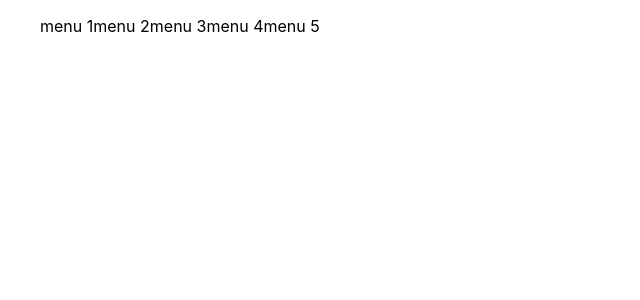
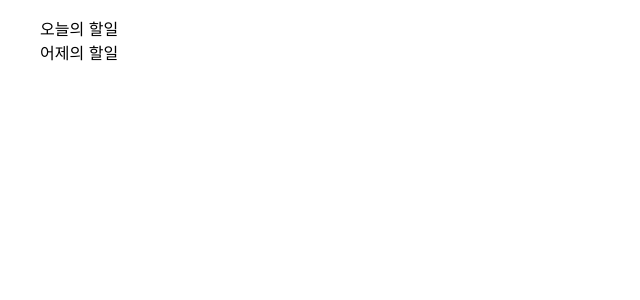
Before and after one commit to 22sonamu/react_study, a React (Create React App) app in the folder todo/: page / in a window 1280 px wide. Shown: the top 300 px of the page, without its empty margins (0-640 px from the left). Built offline with nearby package versions, Linux system fonts and the light colour scheme.

Commit message:
feat : todo Bundle 화면에 띄우기

```diff
--- a/todo/src/components/TodoBundle.css
+++ b/todo/src/components/TodoBundle.css
@@ -1,7 +1,3 @@
 ul {
     list-style:none;
 }
-
-li {
-    float: left;
-}
--- a/todo/src/components/TodoBundle.jsx
+++ b/todo/src/components/TodoBundle.jsx
@@ -1,12 +1,13 @@
 import "./TodoBundle.css"
+import { useRecoilValue } from "recoil";
+import { todoBundleList } from "../recoil/atoms";
 const TodoBundle = () => {
+    const bundleList = useRecoilValue(todoBundleList)
     return (
         <ul>
-            <li>menu 1</li>
-            <li>menu 2</li>
-            <li>menu 3</li>
-            <li>menu 4</li>
-            <li>menu 5</li>
+            {bundleList.map((bundle) => (
+                <li>{bundle.title}</li>
+            ))}
         </ul>
     )
 }
--- a/todo/src/recoil/atoms.jsx
+++ b/todo/src/recoil/atoms.jsx
@@ -18,8 +18,12 @@ export const todoBundleList = atom({
     key : 'todoBundleList',
     default : [
         {
-        id : 1,
-        title : "오늘의 할일"
+            id : 1,
+            title : "오늘의 할일"
+        },
+        {
+            id : 2,
+            title : "어제의 할일"
         }
     ]
 });
--- a/todo/src/recoil/selectors.jsx
+++ b/todo/src/recoil/selectors.jsx
@@ -12,4 +12,5 @@ export const todoBundleSelector = selectorFamily({
     //     set(todoBundleList, ...oldBundle.push(newBundle));
     //   },
 }
+
 );
```
